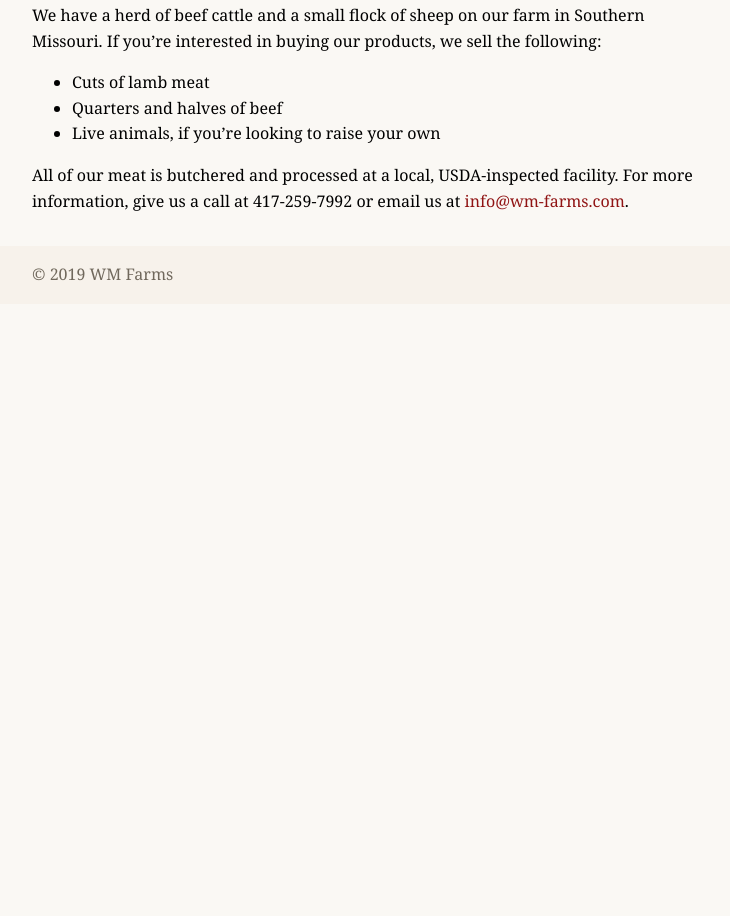
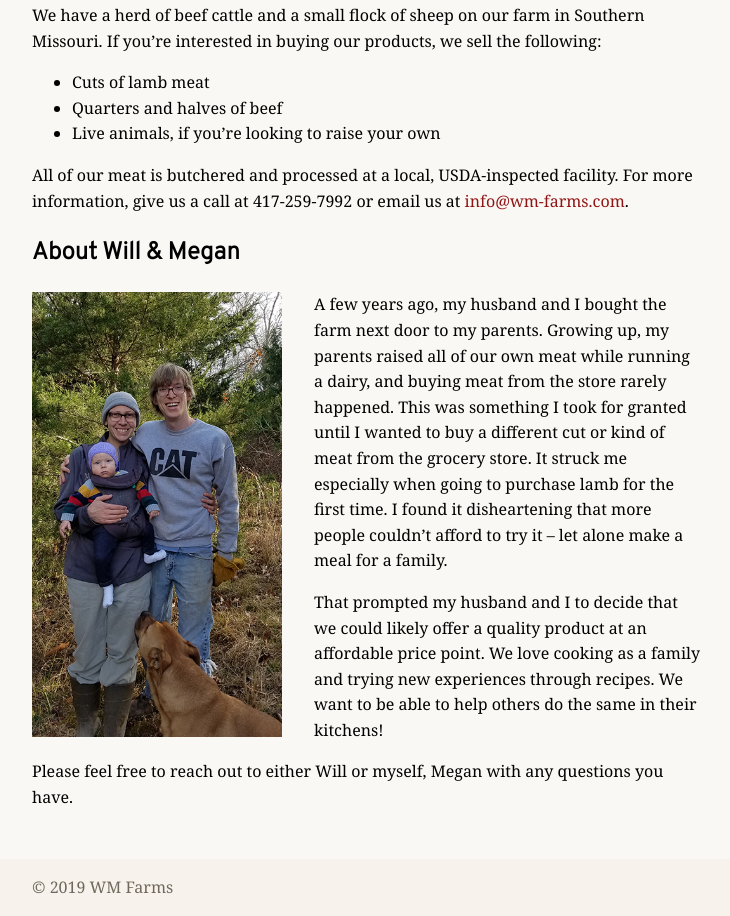
Before and after one commit to wguldin/wm-farms, a website: page index.html in a window 1280 px wide. Shown: the part 825-1741 px from the top of the page, without its empty margins (32-762 px from the left). Before the commit the page ends 1129 px from the top, so only its background shows below. Drawn offline with Linux system fonts and the light colour scheme.

Commit message:
added about section

```diff
--- a/index.html
+++ b/index.html
@@ -47,6 +47,18 @@
 
           <p>All of our meat is butchered and processed at a local, USDA-inspected facility. For more information, give us a call at 417-259-7992 or email us at <a href="mailto:info@wm-farms.com">info@wm-farms.com</a>.</p>
         </section>
+
+        <section class="clearfix">
+          <h2>About Will & Megan</h2>
+
+          <img src="family.png" alt="The Berlin-Guldins and our farm dog, Frank" class="vertical-image">
+
+          <p>A few years ago, my husband and I bought the farm next door to my parents. Growing up, my parents raised all of our own meat while running a dairy, and buying meat from the store rarely happened. This was something I took for granted until I wanted to buy a different cut or kind of meat from the grocery store. It struck me especially when going to purchase lamb for the first time. I found it disheartening that more people couldn’t afford to try it – let alone make a meal for a family.</p>
+
+          <p>That prompted my husband and I to decide that we could likely offer a quality product at an affordable price point. We love cooking as a family and trying new experiences through recipes. We want to be able to help others do the same in their kitchens!</p>
+
+          <p>Please feel free to reach out to either Will or myself, Megan with any questions you have.</p>
+        </section>
       </article>
 
       <footer>
--- a/scss/main.scss
+++ b/scss/main.scss
@@ -40,6 +40,11 @@ img {
     @media (min-width: 42em) {
         width: 50%;
     }
+}
+
+.vertical-image {
+    float: left;
+    max-width: 250px;
 }
 
 article {
@@ -85,6 +90,12 @@ figure {
     margin: 0;
 }
 
+.clearfix::after {
+    content: "";
+    clear: both;
+    display: table;
+}
+
 .sr-only {
     border: 0;
     clip: rect(0 0 0 0);
```
Also changed, not shown: dist/css/main.css, family.png (added).
